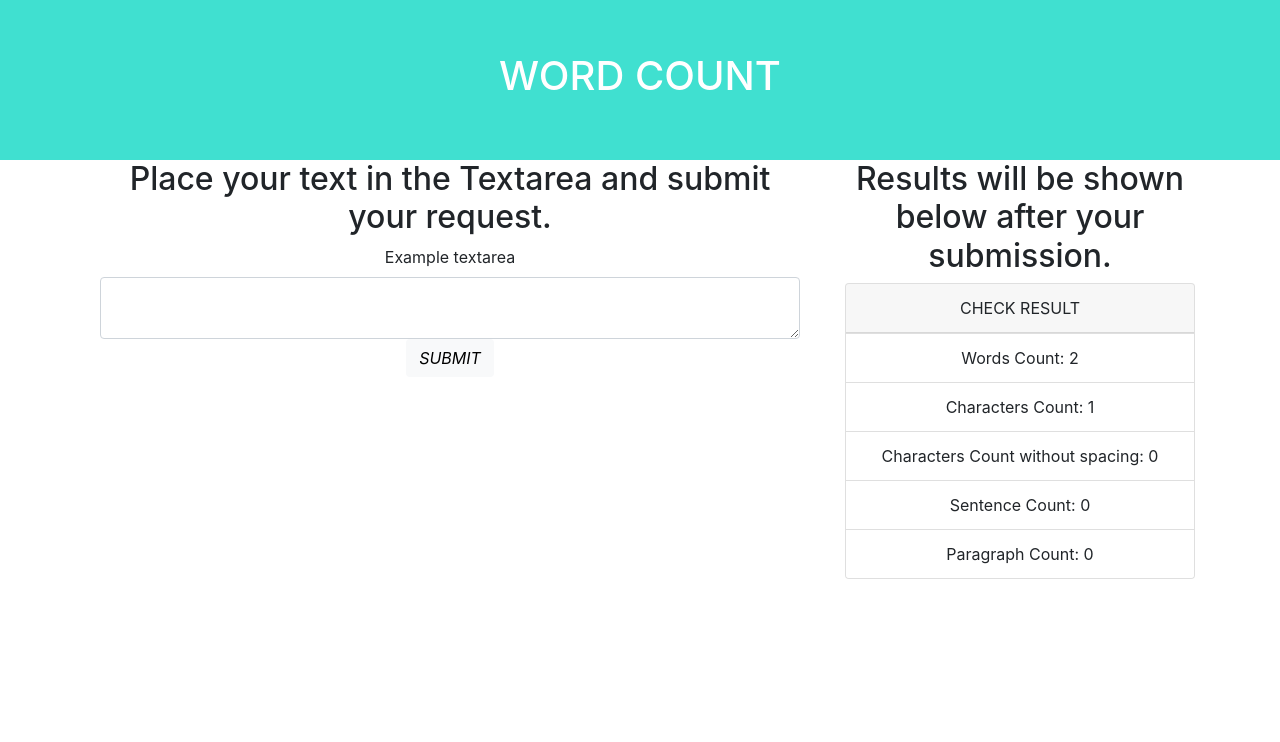
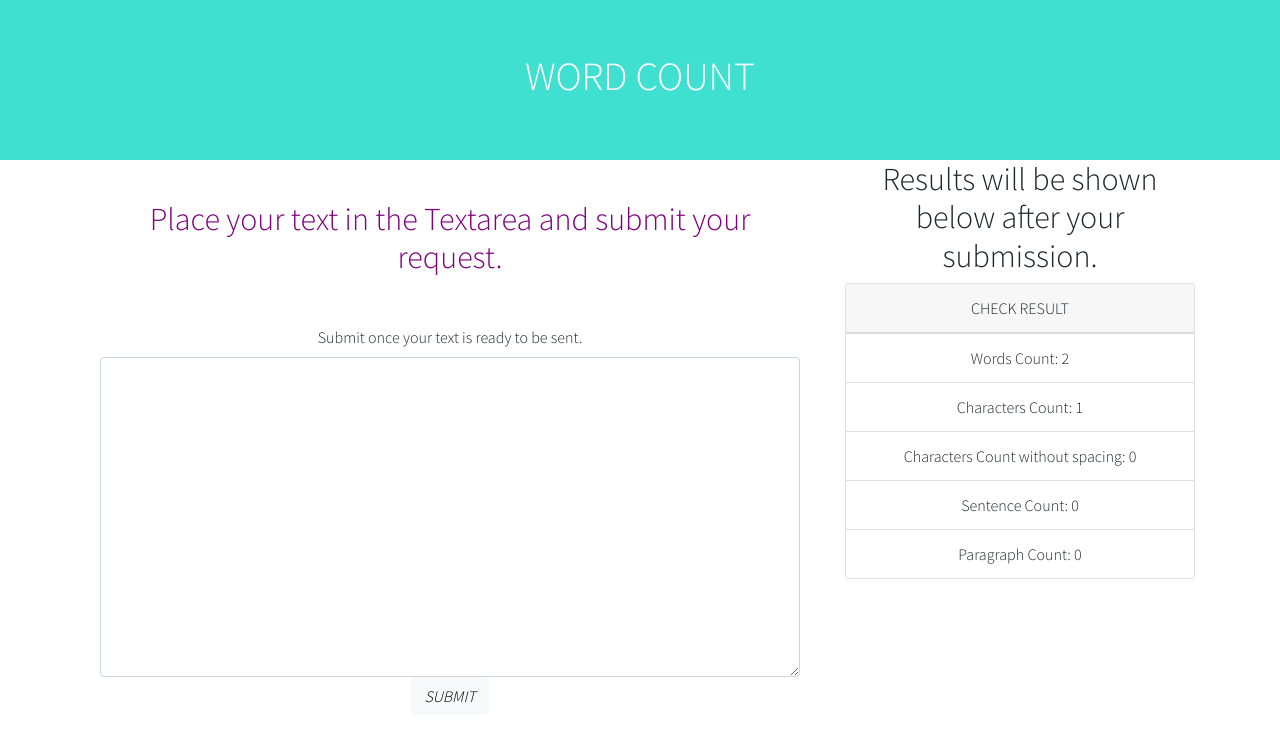
Before and after one commit to CarinaLR/word-count, a React (Create React App) app in the folder word-count/: page / in a window 1280 px wide. Shown: the top 742 px of the page. Built offline with nearby package versions, Linux system fonts and the light colour scheme.

Commit message:
add style using sass

```diff
--- a/word-count/src/App.js
+++ b/word-count/src/App.js
@@ -1,4 +1,5 @@
 import TextBlog from "./components/TextBlog";
+import "./main.scss";
 import "./App.css";
 
 function App() {
--- a/word-count/src/components/TextBlog.js
+++ b/word-count/src/components/TextBlog.js
@@ -22,13 +22,15 @@ const TextBlog = () => {
         <div className="col-12 col-sm-6 col-md-8">
           <form onSubmit={handleSubmit(onSubmit)}>
             <div className="container">
-              <h2>Place your text in the Textarea and submit your request.</h2>
+              <h2 className="textLabel">
+                Place your text in the Textarea and submit your request.
+              </h2>
               <div className="form-group">
-                <label>Example textarea</label>
+                <label>Submit once your text is ready to be sent.</label>
                 <textarea
                   type="text"
                   {...register("text")}
-                  className="form-control"
+                  className="form-control texBoxSize"
                 ></textarea>
                 <button className="btn bg-light" type="submit" value="submit">
                   <i className="fas fa-search fa-sm">SUBMIT</i>
--- /dev/null
+++ b/word-count/src/main.scss
@@ -0,0 +1,10 @@
+@import url("https://fonts.googleapis.com/css2?family=Source+Sans+Pro:wght@300&display=swap");
+
+@import "scss/abstracts/vars";
+@import "scss/abstracts/mixins";
+@import "scss/components/TextBlog";
+@import "scss/components/Results";
+
+body {
+  font-family: "Source Sans Pro", sans-serif;
+}
--- /dev/null
+++ b/word-count/src/scss/abstracts/_mixins.scss
@@ -0,0 +1,10 @@
+@mixin flex-center-hor-col {
+  display: flex;
+  flex-direction: column;
+  align-items: center;
+}
+
+@mixin flex-spacebetween-hor {
+  display: flex;
+  justify-content: space-between;
+}
--- /dev/null
+++ b/word-count/src/scss/abstracts/_vars.scss
@@ -0,0 +1,3 @@
+$labelTextBox: purple;
+$countText: blue;
+$buttonSubmit: gray;
--- /dev/null
+++ b/word-count/src/scss/components/_TextBlog.scss
@@ -0,0 +1,8 @@
+.textLabel {
+  padding: 40px;
+  color: $labelTextBox;
+}
+
+.texBoxSize {
+  height: 40vh;
+}
```
Also changed, not shown: word-count/src/scss/components/_Results.scss (added).
